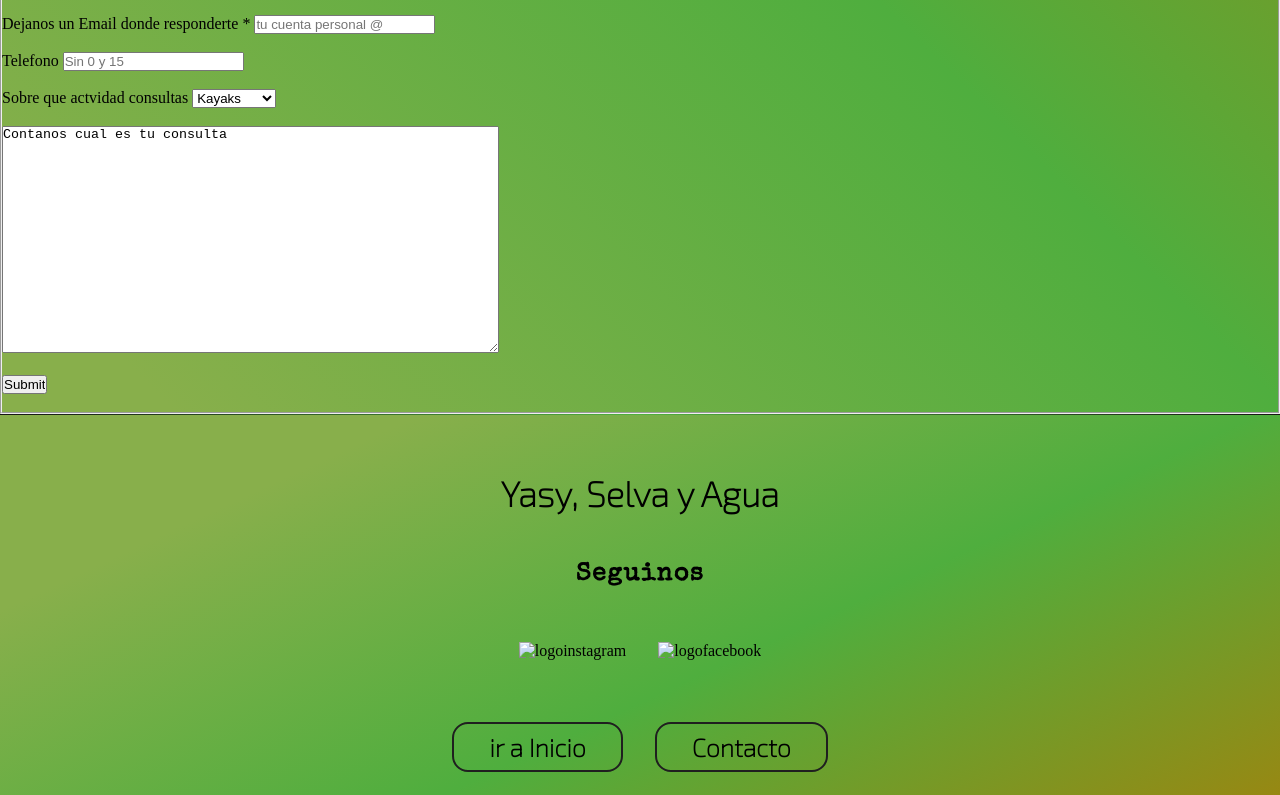
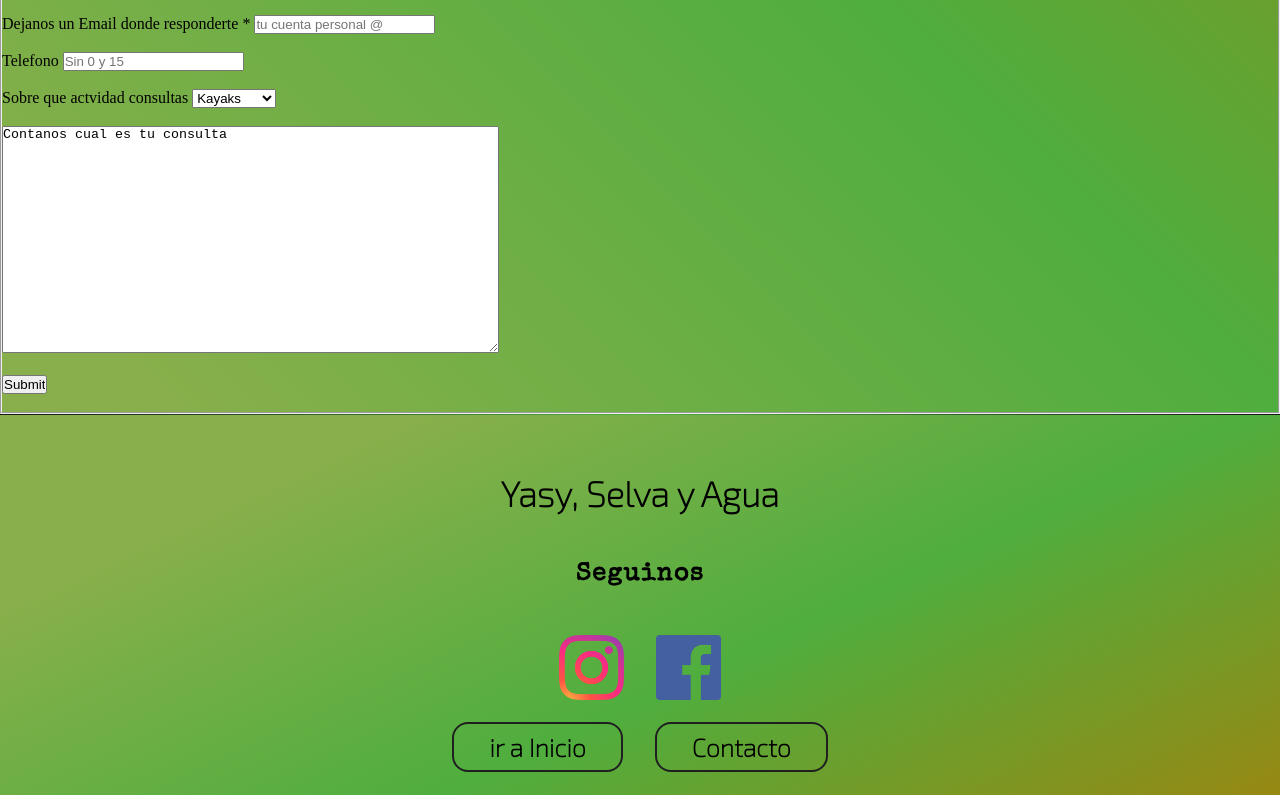
Before and after one commit to anthonydanieldasilva/Yasyselvayagua, a plain HTML site: page paginas/Contacto.html in a window 1280 px wide. Shown: the part 712-1507 px from the top of the page. Drawn offline with nearby package versions, Linux system fonts and the light colour scheme; the site is published under a folder, as on GitHub Pages, so addresses that start at the root find nothing.

Commit message:
reparando logos png socialMedia

```diff
--- a/paginas/Contacto.html
+++ b/paginas/Contacto.html
@@ -94,10 +94,10 @@
         <section class="socialmedia">
             <ul>
                 <li>
-                    <img src="/imagenes/logoinstagram.png" alt="logoinstagram">
+                    <img src="../imagenes/logoinstagram.png" alt="logoinstagram">
                 </li>
                 <li>
-                    <img src="/imagenes/logofacebook.png" alt="logofacebook">
+                    <img src="../imagenes/logofacebook.png" alt="logofacebook">
                 </li>
             </ul>
         </section>
```
Also changed, not shown: paginas/Excursiones.html (+2 -2 lines), paginas/Nosotros.html (+2 -2 lines), paginas/Travesias.html (+2 -2 lines), paginas/Ubicacion.html (+2 -2 lines).
